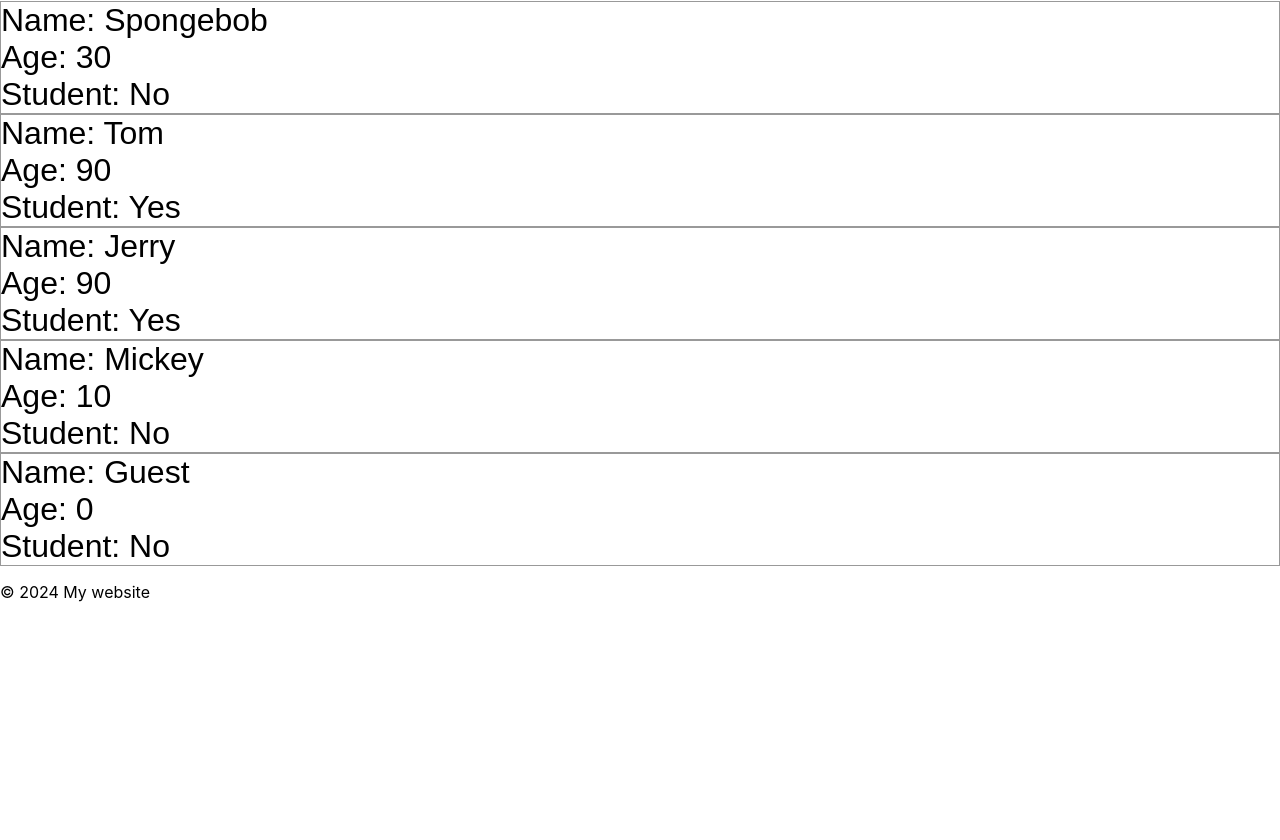
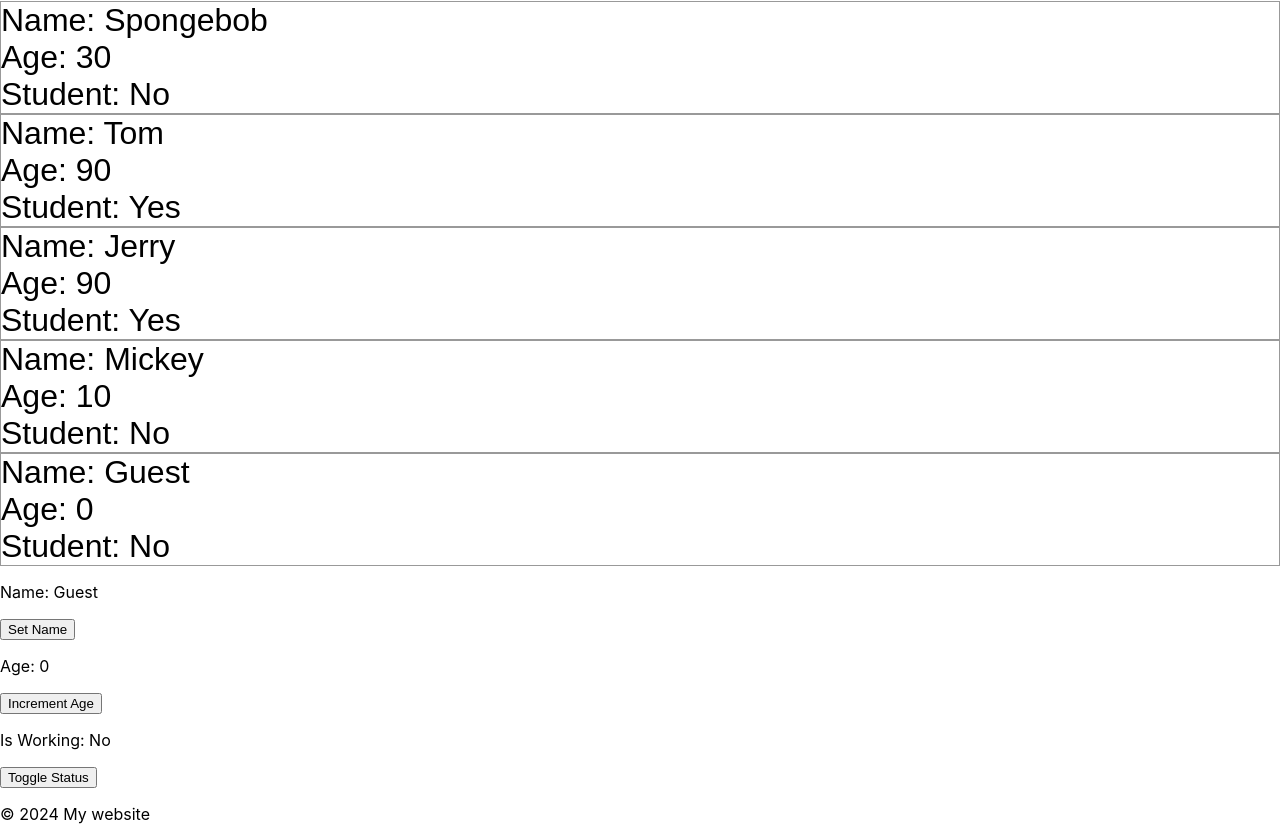
Before and after one commit to radulianoo/react-learning, a React (Create React App) app: page / in a window 1280 px wide. Shown: the part 1808-2648 px from the top of the page. Before the commit the page ends 2426 px from the top, so only its background shows below. Built offline with nearby package versions, Linux system fonts and the light colour scheme.

Commit message:
Added react hooks.

```diff
--- a/src/App.js
+++ b/src/App.js
@@ -8,6 +8,7 @@
 import List from "./List";
 import EventButton from "./EventButton";
 import ProfilePicture from "./ProfilePicture";
+import MyComponent from "./MyComponent";
 
 function App() {
   const fruits = [
@@ -53,6 +54,7 @@
       <Student name="Jerry" age={90} isStudent={true} />
       <Student name="Mickey" age={10} isStudent={false} />
       <Student />
+      <MyComponent />
       <Footer />
     </>
   );
--- /dev/null
+++ b/src/MyComponent.jsx
@@ -0,0 +1,41 @@
+import React, { useState } from "react";
+
+//React hook - special function that allows functional components to use
+//react features without writing class components v16.8 React
+
+//useState() - a react hook that allows the creation of a stateful variable
+//and a setter function to update its value in the virtual dom
+//[name, setName]
+
+function MyComponent() {
+  const [name, setName] = useState("Guest");
+  const [age, setAge] = useState(0);
+  const [isEmployed, setIsEmployed] = useState(false);
+
+  const updateName = () => {
+    setName("Spongebob");
+  };
+
+  const incrementAge = () => {
+    setAge(age + 1);
+  };
+
+  const toggleEmployedStatus = () => {
+    setIsEmployed(!isEmployed);
+  };
+
+  return (
+    <div>
+      <p>Name: {name}</p>
+      <button onClick={updateName}>Set Name</button>
+
+      <p>Age: {age}</p>
+      <button onClick={incrementAge}>Increment Age</button>
+
+      <p>Is Working: {isEmployed ? "Yes" : "No"}</p>
+      <button onClick={toggleEmployedStatus}>Toggle Status</button>
+    </div>
+  );
+}
+
+export default MyComponent;
```
